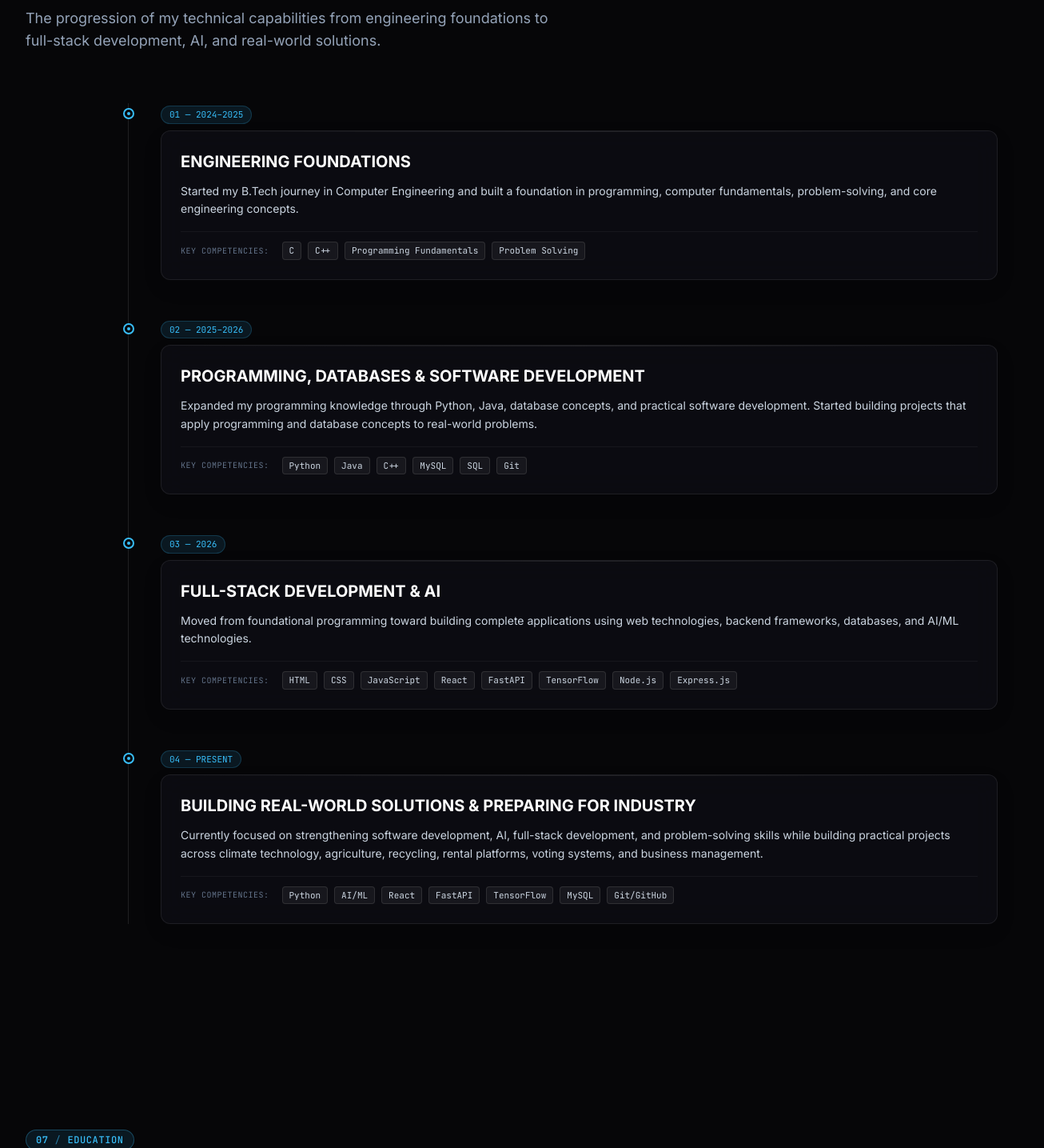
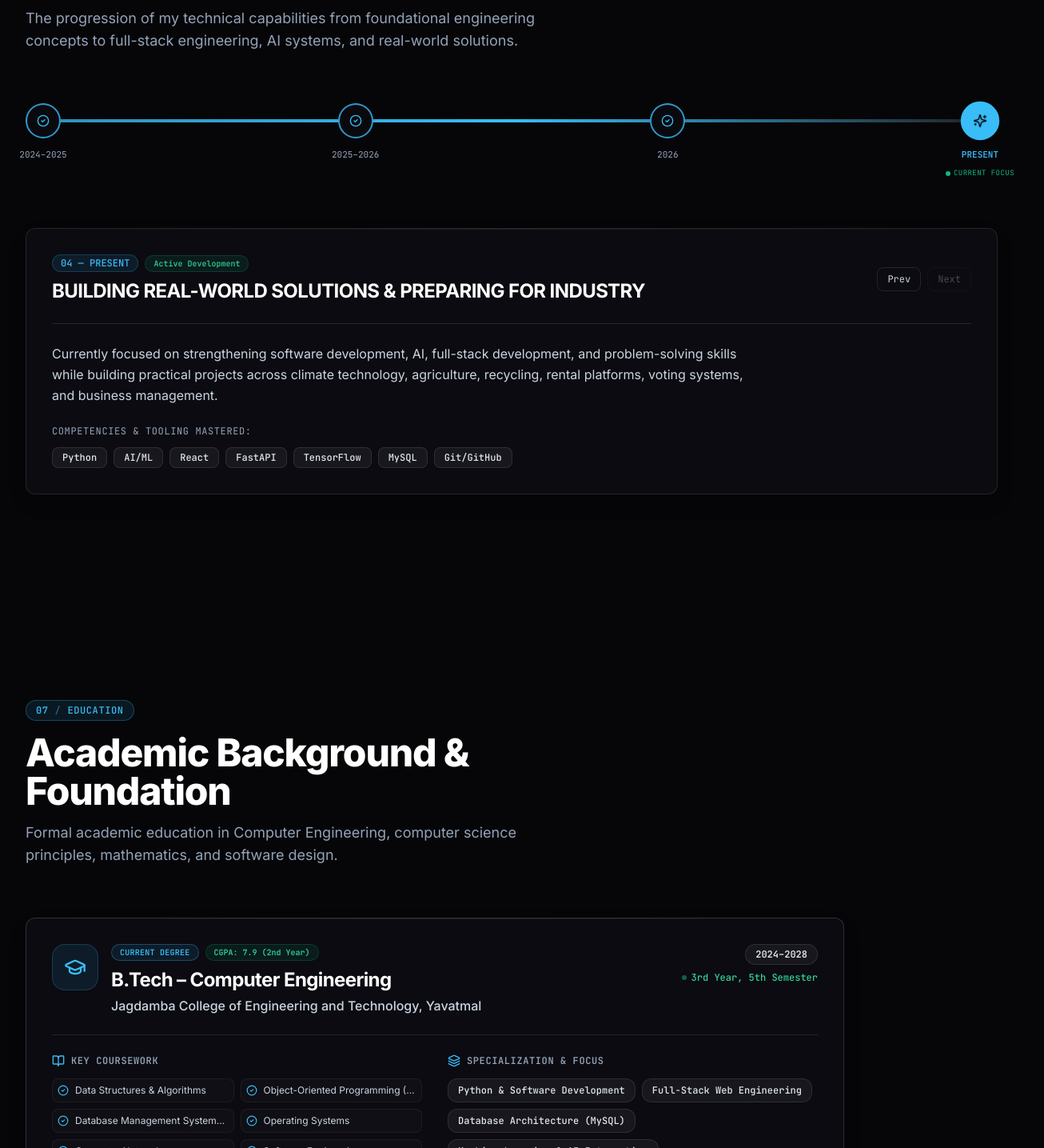
Before and after one commit to ANANDMOHOD17/Anand-Mohod-portfolio, a Next.js app: page / in a window 1280 px wide. Shown: the part 7820-9255 px from the top of the page at 80% size, 1306 px wide, since content can reach past the window. Built offline with nearby package versions, Linux system fonts and the light colour scheme.

Commit message:
feat(journey-edu): add horizontal desktop stepper, mobile timeline, and structured education cards

```diff
--- a/sections/education/EducationSection.tsx
+++ b/sections/education/EducationSection.tsx
@@ -4,7 +4,7 @@ import React from 'react';
 import SectionHeading from '@/components/ui/SectionHeading';
 import GlassCard from '@/components/ui/GlassCard';
 import { educationData } from '@/data/education';
-import { GraduationCap, BookOpen, Layers, Award, School } from 'lucide-react';
+import { GraduationCap, BookOpen, Layers, Award, School, CheckCircle2 } from 'lucide-react';
 
 export default function EducationSection() {
   const primaryEdu = educationData.find((edu) => edu.isPrimary) || educationData[0];
@@ -16,73 +16,76 @@ export default function EducationSection() {
         <SectionHeading
           number="07"
           label="Education"
-          title="Academic Background"
-          description="Formal education and technical foundation in Computer Engineering, mathematics, and science."
+          title="Academic Background & Foundation"
+          description="Formal academic education in Computer Engineering, computer science principles, mathematics, and software design."
         />
 
-        <div className="space-y-6 max-w-4xl">
+        <div className="space-y-6 max-w-5xl">
           {/* Primary Current Education: B.Tech */}
-          <GlassCard className="p-6 sm:p-8 border-white/15 bg-graphite-900/90 shadow-glass-md hover:border-accent/30 transition-all">
-            <div className="flex flex-col md:flex-row md:items-start justify-between gap-6 pb-6 border-b border-white/10">
+          <GlassCard className="p-6 sm:p-8 border-slate-200/90 dark:border-white/15 shadow-glass-md hover:border-accent/40 transition-all">
+            <div className="flex flex-col md:flex-row md:items-start justify-between gap-6 pb-6 border-b border-slate-200/60 dark:border-white/10">
               <div className="flex items-start gap-4">
-                <div className="p-3 rounded-xl bg-accent/10 border border-accent/20 text-accent flex-shrink-0">
-                  <GraduationCap className="w-6 h-6" />
+                <div className="p-3.5 rounded-2xl bg-accent/10 border border-accent/20 text-accent flex-shrink-0 shadow-sm">
+                  <GraduationCap className="w-7 h-7" />
                 </div>
                 <div>
                   <div className="flex items-center gap-2 flex-wrap">
-                    <span className="px-2.5 py-0.5 rounded-full text-[10px] font-mono font-medium text-accent bg-accent/10 border border-accent/30">
+                    <span className="px-2.5 py-0.5 rounded-full text-[10px] font-mono font-semibold tracking-wide text-accent bg-accent/10 border border-accent/30">
                       CURRENT DEGREE
                     </span>
-                    <span className="px-2.5 py-0.5 rounded-full text-[10px] font-mono font-medium text-emerald-400 bg-emerald-500/10 border border-emerald-500/20">
+                    <span className="px-2.5 py-0.5 rounded-full text-[10px] font-mono font-semibold text-emerald-600 dark:text-emerald-400 bg-emerald-500/10 border border-emerald-500/20">
                       {primaryEdu.score}
                     </span>
                   </div>
-                  <h3 className="text-xl sm:text-2xl font-bold text-white mt-2">
+                  <h3 className="text-xl sm:text-2xl font-bold text-slate-900 dark:text-white mt-2 tracking-tight">
                     {primaryEdu.degree}
                   </h3>
-                  <p className="text-sm sm:text-base text-slate-300 font-medium mt-1">
+                  <p className="text-sm sm:text-base text-slate-600 dark:text-slate-300 font-medium mt-1">
                     {primaryEdu.institution}
                   </p>
                 </div>
               </div>
 
               <div className="flex flex-col md:items-end flex-shrink-0">
-                <span className="px-3 py-1 rounded-full text-xs font-mono font-medium text-slate-200 bg-white/5 border border-white/10 w-fit">
+                <span className="px-3 py-1 rounded-full text-xs font-mono font-semibold text-slate-800 dark:text-slate-200 bg-slate-100 dark:bg-white/5 border border-slate-200 dark:border-white/10 w-fit">
                   {primaryEdu.duration}
                 </span>
-                <span className="text-xs font-mono text-emerald-400 mt-2">
+                <span className="text-xs font-mono text-emerald-600 dark:text-emerald-400 font-medium mt-2 flex items-center gap-1.5">
+                  <span className="w-1.5 h-1.5 rounded-full bg-emerald-500 animate-pulse" />
                   {primaryEdu.status}
                 </span>
               </div>
             </div>
 
             {primaryEdu.coursework && primaryEdu.focusAreas && (
-              <div className="pt-6 grid grid-cols-1 md:grid-cols-2 gap-6">
+              <div className="pt-6 grid grid-cols-1 md:grid-cols-2 gap-8">
+                {/* Coursework */}
                 <div>
-                  <div className="flex items-center gap-2 text-xs font-mono uppercase tracking-wider text-slate-400 mb-3">
-                    <BookOpen className="w-3.5 h-3.5 text-accent" />
-                    <span>Key Coursework</span>
+                  <div className="flex items-center gap-2 text-xs font-mono uppercase tracking-wider text-slate-500 dark:text-slate-400 mb-3.5">
+                    <BookOpen className="w-4 h-4 text-accent" />
+                    <span className="font-semibold">Key Coursework</span>
                   </div>
-                  <ul className="grid grid-cols-1 sm:grid-cols-2 gap-2 text-xs text-slate-300">
+                  <ul className="grid grid-cols-1 sm:grid-cols-2 gap-2 text-xs text-slate-700 dark:text-slate-300">
                     {primaryEdu.coursework.map((course) => (
-                      <li key={course} className="flex items-center gap-2">
-                        <span className="w-1.5 h-1.5 rounded-full bg-accent/60" />
-                        <span>{course}</span>
+                      <li key={course} className="flex items-center gap-2 p-1.5 rounded-lg bg-slate-50 dark:bg-white/[0.02] border border-slate-200/50 dark:border-white/5">
+                        <CheckCircle2 className="w-3.5 h-3.5 text-accent flex-shrink-0" />
+                        <span className="truncate">{course}</span>
                       </li>
                     ))}
                   </ul>
                 </div>
 
+                {/* Primary Focus Areas */}
                 <div>
-                  <div className="flex items-center gap-2 text-xs font-mono uppercase tracking-wider text-slate-400 mb-3">
-                    <Layers className="w-3.5 h-3.5 text-accent" />
-                    <span>Primary Focus</span>
+                  <div className="flex items-center gap-2 text-xs font-mono uppercase tracking-wider text-slate-500 dark:text-slate-400 mb-3.5">
+                    <Layers className="w-4 h-4 text-accent" />
+                    <span className="font-semibold">Specialization & Focus</span>
                   </div>
                   <div className="flex flex-wrap gap-2">
                     {primaryEdu.focusAreas.map((area) => (
                       <span
                         key={area}
-                        className="px-2.5 py-1 rounded-md text-xs font-mono text-slate-300 bg-white/5 border border-white/10"
+                        className="px-3 py-1.5 rounded-xl text-xs font-mono font-medium text-slate-800 dark:text-slate-200 bg-slate-100 dark:bg-white/5 border border-slate-200 dark:border-white/10 shadow-sm hover:border-accent/40 transition-colors"
                       >
                         {area}
                       </span>
@@ -93,34 +96,36 @@ export default function EducationSection() {
             )}
           </GlassCard>
 
-          {/* Secondary Education: HSC & SSC Cards in exact order */}
+          {/* Secondary Education: HSC & SSC Cards */}
           <div className="grid grid-cols-1 sm:grid-cols-2 gap-6">
             {secondaryEduList.map((edu, idx) => (
               <GlassCard
                 key={edu.id}
-                className="p-6 border-white/10 bg-graphite-900/70 hover:border-white/20 transition-all flex flex-col justify-between"
+                className="p-6 border-slate-200/80 dark:border-white/10 hover:border-accent/40 transition-all flex flex-col justify-between"
               >
                 <div>
                   <div className="flex items-center justify-between gap-3 mb-3">
-                    <div className="p-2 rounded-lg bg-white/5 border border-white/10 text-slate-300">
-                      <School className="w-5 h-5 text-accent/80" />
+                    <div className="p-2.5 rounded-xl bg-slate-100 dark:bg-white/5 border border-slate-200 dark:border-white/10 text-slate-700 dark:text-slate-300">
+                      <School className="w-5 h-5 text-accent" />
                     </div>
-                    <span className="text-[10px] font-mono text-slate-400 px-2.5 py-1 rounded-full bg-white/5 border border-white/10">
+                    <span className="text-[10px] font-mono text-slate-500 dark:text-slate-400 px-2.5 py-1 rounded-full bg-slate-100 dark:bg-white/5 border border-slate-200 dark:border-white/10">
                       Education 0{idx + 2}
                     </span>
                   </div>
 
-                  <h4 className="text-lg font-bold text-white">
+                  <h4 className="text-lg font-bold text-slate-900 dark:text-white">
                     {edu.degree}
                   </h4>
-                  <p className="text-xs text-slate-300 mt-1">
+                  <p className="text-xs text-slate-600 dark:text-slate-400 mt-1">
                     {edu.institution}
                   </p>
                 </div>
 
-                <div className="mt-4 pt-4 border-t border-white/5 flex items-center justify-between text-xs font-mono">
-                  <span className="text-slate-400">Academic Score:</span>
-                  <span className="text-accent font-semibold">{edu.score}</span>
+                <div className="mt-5 pt-3.5 border-t border-slate-200/60 dark:border-white/5 flex items-center justify-between text-xs font-mono">
+                  <span className="text-slate-500 dark:text-slate-400">Academic Score:</span>
+                  <span className="text-accent font-semibold px-2 py-0.5 rounded bg-accent/10 border border-accent/20">
+                    {edu.score}
+                  </span>
                 </div>
               </GlassCard>
             ))}
--- a/sections/journey/JourneySection.tsx
+++ b/sections/journey/JourneySection.tsx
@@ -1,12 +1,15 @@
 'use client';
 
-import React from 'react';
+import React, { useState } from 'react';
+import { motion } from 'framer-motion';
 import SectionHeading from '@/components/ui/SectionHeading';
 import GlassCard from '@/components/ui/GlassCard';
 import { journeyData } from '@/data/journey';
-import { GitCommit, Sparkles } from 'lucide-react';
+import { Sparkles, CheckCircle2, Compass, ArrowRight } from 'lucide-react';
 
 export default function JourneySection() {
+  const [activeStep, setActiveStep] = useState<number>(journeyData.length - 1); // default to present
+
   return (
     <section id="journey" className="py-24 md:py-32 relative">
       <div className="max-w-7xl mx-auto px-4 sm:px-6 lg:px-8">
@@ -14,46 +17,207 @@ export default function JourneySection() {
           number="06"
           label="Journey"
           title="Engineering Progression & Growth"
-          description="The progression of my technical capabilities from engineering foundations to full-stack development, AI, and real-world solutions."
+          description="The progression of my technical capabilities from foundational engineering concepts to full-stack engineering, AI systems, and real-world solutions."
         />
 
-        {/* Timeline Container */}
-        <div className="relative border-l border-white/10 ml-4 md:ml-32 space-y-12 pl-6 md:pl-10">
-          {journeyData.map((item, index) => (
+        {/* Desktop Interactive Stepper & Timeline (md and up) */}
+        <div className="hidden lg:block space-y-8">
+          {/* Progress Bar & Step Buttons */}
+          <div className="relative">
+            {/* Background connecting track */}
+            <div className="absolute top-1/2 left-0 right-0 h-1 -translate-y-1/2 bg-slate-200 dark:bg-white/10 rounded-full" />
+            {/* Active filled line */}
+            <motion.div
+              className="absolute top-1/2 left-0 h-1 -translate-y-1/2 bg-gradient-to-r from-accent/70 via-accent to-accent-light rounded-full"
+              initial={false}
+              animate={{
+                width: `${(activeStep / (journeyData.length - 1)) * 100}%`,
+              }}
+              transition={{ duration: 0.4, ease: 'easeInOut' }}
+            />
+
+            {/* Stepper Nodes */}
+            <div className="relative flex justify-between items-center">
+              {journeyData.map((item, index) => {
+                const isActive = activeStep === index;
+                const isPassed = index <= activeStep;
+                const isPresent = index === journeyData.length - 1;
+
+                return (
+                  <button
+                    key={index}
+                    onClick={() => setActiveStep(index)}
+                    className="group relative flex flex-col items-center focus:outline-none focus-visible:ring-2 focus-visible:ring-accent rounded-full"
+                    aria-label={`View Milestone ${index + 1}: ${item.title}`}
+                  >
+                    {/* Node circle */}
+                    <motion.div
+                      whileHover={{ scale: 1.15 }}
+                      whileTap={{ scale: 0.95 }}
+                      className={`w-11 h-11 rounded-full flex items-center justify-center font-mono text-xs font-bold transition-all border-2 ${
+                        isActive
+                          ? 'bg-accent text-graphite-950 border-accent shadow-glow-sm scale-110'
+                          : isPassed
+                          ? 'bg-slate-900 text-accent border-accent/80 dark:bg-graphite-900'
+                          : 'bg-white text-slate-400 border-slate-300 dark:bg-graphite-900 dark:border-white/20'
+                      }`}
+                    >
+                      {isPresent ? (
+                        <Sparkles className="w-4 h-4 animate-pulse" />
+                      ) : isPassed ? (
+                        <CheckCircle2 className="w-4 h-4" />
+                      ) : (
+                        `0${index + 1}`
+                      )}
+                    </motion.div>
+
+                    {/* Step Label below node */}
+                    <div className="absolute top-14 text-center w-40 -translate-x-1/2 left-1/2">
+                      <span
+                        className={`text-[11px] font-mono block transition-colors ${
+                          isActive
+                            ? 'text-accent font-semibold'
+                            : 'text-slate-500 dark:text-slate-400 group-hover:text-slate-800 dark:group-hover:text-slate-200'
+                        }`}
+                      >
+                        {item.period.replace(/^0\d\s*—\s*/, '')}
+                      </span>
+                      {isPresent && (
+                        <span className="inline-flex items-center gap-1 text-[9px] font-mono text-emerald-500 uppercase tracking-wider mt-0.5">
+                          <span className="w-1.5 h-1.5 rounded-full bg-emerald-500 animate-ping inline-block" />
+                          Current Focus
+                        </span>
+                      )}
+                    </div>
+                  </button>
+                );
+              })}
+            </div>
+          </div>
+
+          {/* Active Card Detail Box (with smooth tab transition) */}
+          <div className="pt-20">
+            <motion.div
+              key={activeStep}
+              initial={{ opacity: 0, y: 15 }}
+              animate={{ opacity: 1, y: 0 }}
+              transition={{ duration: 0.3 }}
+            >
+              <GlassCard className="p-8 border-slate-200/80 dark:border-white/10 hover:border-accent/40 transition-all shadow-glass-md">
+                <div className="flex flex-col md:flex-row md:items-center justify-between gap-4 pb-6 border-b border-slate-200/60 dark:border-white/10">
+                  <div>
+                    <div className="flex items-center gap-2 mb-2">
+                      <span className="px-2.5 py-0.5 rounded-full text-xs font-mono font-medium text-accent bg-accent/10 border border-accent/20">
+                        {journeyData[activeStep].period}
+                      </span>
+                      {activeStep === journeyData.length - 1 && (
+                        <span className="px-2.5 py-0.5 rounded-full text-[10px] font-mono font-medium text-emerald-600 dark:text-emerald-400 bg-emerald-500/10 border border-emerald-500/20">
+                          Active Development
+                        </span>
+                      )}
+                    </div>
+                    <h3 className="text-2xl font-bold text-slate-900 dark:text-white tracking-tight">
+                      {journeyData[activeStep].title}
+                    </h3>
+                  </div>
+
+                  {/* Navigation controls */}
+                  <div className="flex items-center gap-2">
+                    <button
+                      onClick={() => setActiveStep((prev) => Math.max(0, prev - 1))}
+                      disabled={activeStep === 0}
+                      className="px-3 py-1.5 rounded-lg text-xs font-mono border border-slate-200 dark:border-white/10 text-slate-600 dark:text-slate-300 disabled:opacity-30 disabled:cursor-not-allowed hover:bg-slate-100 dark:hover:bg-white/5 transition-colors"
+                    >
+                      Prev
+                    </button>
+                    <button
+                      onClick={() => setActiveStep((prev) => Math.min(journeyData.length - 1, prev + 1))}
+                      disabled={activeStep === journeyData.length - 1}
+                      className="px-3 py-1.5 rounded-lg text-xs font-mono border border-slate-200 dark:border-white/10 text-slate-600 dark:text-slate-300 disabled:opacity-30 disabled:cursor-not-allowed hover:bg-slate-100 dark:hover:bg-white/5 transition-colors"
+                    >
+                      Next
+                    </button>
+                  </div>
+                </div>
+
+                <p className="text-base text-slate-600 dark:text-slate-300 leading-relaxed my-6 max-w-4xl">
+                  {journeyData[activeStep].description}
+                </p>
+
+                {/* Key Competencies Chips */}
+                <div>
+                  <span className="text-xs font-mono uppercase tracking-wider text-slate-500 dark:text-slate-400 block mb-3">
+                    Competencies & Tooling Mastered:
+                  </span>
+                  <div className="flex flex-wrap items-center gap-2">
+                    {journeyData[activeStep].skillsAcquired.map((skill) => (
+                      <span
+                        key={skill}
+                        className="px-3 py-1 rounded-lg text-xs font-mono font-medium text-slate-800 dark:text-slate-200 bg-slate-100 dark:bg-white/5 border border-slate-200 dark:border-white/10 shadow-sm"
+                      >
+                        {skill}
+                      </span>
+                    ))}
+                  </div>
+                </div>
+              </GlassCard>
+            </motion.div>
+          </div>
+        </div>
+
+        {/* Mobile & Tablet Vertical Timeline (< lg) */}
+        <div className="lg:hidden relative border-l-2 border-slate-200 dark:border-white/10 ml-4 sm:ml-6 space-y-10 pl-6 sm:pl-8">
+          {journeyData.map((item, index) => {
+            const isPresent = index === journeyData.length - 1;
+
+            return (
               <div key={index} className="relative group">
                 {/* Timeline Bullet Node */}
-              <div className="absolute -left-[31px] md:-left-[47px] top-1.5 w-3.5 h-3.5 rounded-full bg-graphite-950 border-2 border-accent group-hover:bg-accent transition-colors flex items-center justify-center">
-                <div className="w-1 h-1 rounded-full bg-accent group-hover:bg-graphite-950" />
+                <div
+                  className={`absolute -left-[31px] sm:-left-[39px] top-1.5 w-4 h-4 rounded-full border-2 transition-colors flex items-center justify-center ${
+                    isPresent
+                      ? 'bg-accent border-accent shadow-glow-sm'
+                      : 'bg-white dark:bg-graphite-950 border-accent/80'
+                  }`}
+                >
+                  <div
+                    className={`w-1.5 h-1.5 rounded-full ${
+                      isPresent ? 'bg-graphite-950 animate-ping' : 'bg-accent'
+                    }`}
+                  />
                 </div>
 
                 {/* Period Badge */}
-              <span className="inline-block px-2.5 py-0.5 rounded-full text-[11px] font-mono text-accent bg-accent/10 border border-accent/20 mb-2">
+                <div className="flex items-center gap-2 mb-2 flex-wrap">
+                  <span className="inline-block px-2.5 py-0.5 rounded-full text-[11px] font-mono text-accent bg-accent/10 border border-accent/20">
                     {item.period}
                   </span>
+                  {isPresent && (
+                    <span className="inline-flex items-center gap-1 text-[10px] font-mono text-emerald-600 dark:text-emerald-400 bg-emerald-500/10 px-2 py-0.5 rounded-full border border-emerald-500/20">
+                      <span className="w-1.5 h-1.5 rounded-full bg-emerald-500 animate-pulse" />
+                      Current
+                    </span>
+                  )}
+                </div>
 
-              <GlassCard className="p-6 border-white/10 hover:border-white/20 transition-all">
-                <h3 className={`text-lg sm:text-xl font-bold text-white ${item.subtitle ? 'mb-1' : 'mb-3'}`}>
+                <GlassCard className="p-5 sm:p-6 border-slate-200/80 dark:border-white/10 hover:border-accent/40 transition-all">
+                  <h3 className="text-lg font-bold text-slate-900 dark:text-white mb-2">
                     {item.title}
                   </h3>
-                {item.subtitle && (
-                  <span className="text-xs font-mono text-slate-400 block mb-3">
-                    {item.subtitle}
-                  </span>
-                )}
 
-                <p className="text-sm text-slate-300 leading-relaxed mb-4">
+                  <p className="text-xs sm:text-sm text-slate-600 dark:text-slate-300 leading-relaxed mb-4">
                     {item.description}
                   </p>
 
                   {/* Skills Acquired */}
-                <div className="pt-3 border-t border-white/5 flex flex-wrap items-center gap-2">
-                  <span className="text-[10px] font-mono uppercase tracking-wider text-slate-500 mr-2">
+                  <div className="pt-3 border-t border-slate-200/60 dark:border-white/5 flex flex-wrap items-center gap-1.5">
+                    <span className="text-[10px] font-mono uppercase tracking-wider text-slate-400 mr-1 block w-full mb-1">
                       Key Competencies:
                     </span>
                     {item.skillsAcquired.map((skill) => (
                       <span
                         key={skill}
-                      className="px-2 py-0.5 rounded text-[11px] font-mono text-slate-300 bg-white/5 border border-white/10"
+                        className="px-2 py-0.5 rounded text-[11px] font-mono text-slate-700 dark:text-slate-300 bg-slate-100 dark:bg-white/5 border border-slate-200 dark:border-white/10"
                       >
                         {skill}
                       </span>
@@ -61,7 +225,8 @@ export default function JourneySection() {
                   </div>
                 </GlassCard>
               </div>
-          ))}
+            );
+          })}
         </div>
       </div>
     </section>
```
Lines whose indentation alone changed are shown as unchanged.
